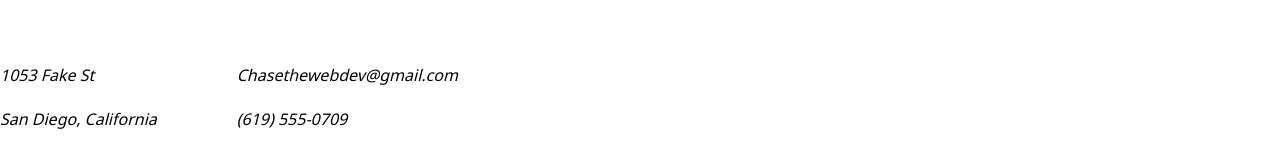
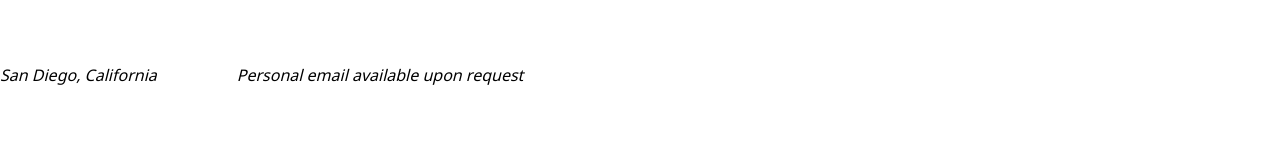
Before and after one commit to ChaseTheWebDev/react-portfolio, a React (Create React App) app: page /project/four in a window 1280 px wide. Shown: the part 1777-1944 px from the top of the page. Built offline with nearby package versions, Linux system fonts and the light colour scheme.

Commit message:
Removed personal information

```diff
--- a/src/components/Footer.js
+++ b/src/components/Footer.js
@@ -8,12 +8,10 @@ export default function Footer() {
                 <h3><Link to='/'>ChaseTheWebDev</Link></h3>
                 <div className='footer-address-container'>
                     <address>
-                        <p>1053 Fake St</p>
                         <p>San Diego, California</p>
                     </address>
                     <address>
-                        <p><a href='mailto:chasethewebdev@gmail.com'>Chasethewebdev@gmail.com</a></p>
-                        <p><a href='tel:6195550709'>(619) 555-0709</a></p>
+                        <p>Personal email available upon request</p>
                     </address>
                 </div>
 
--- a/src/views/ContactView.js
+++ b/src/views/ContactView.js
@@ -55,8 +55,9 @@ export default function ContactView() {
                         <hr />
                     </div>
                     <address>
-                        <p>1053 Fake St, San Diego, CA</p>
-                        <p>(619) 555-0709</p>
+                        <p>Chase Leoncini</p>
+                        <p>San Diego, CA</p>
+
                     </address>
                 </div>
                 <div className='contact-box-2'>
--- a/src/views/ResumeView.js
+++ b/src/views/ResumeView.js
@@ -29,8 +29,6 @@ export default function Resume() {
                 <section className="contact-info">
                     <h1 className='name'>CHASE LEONCINI</h1>
                     <p className='font-small contact-container'>
-                        <a href='mailto:chasethewebdev@gmail.com' className='email'>chasethewebdev@gmail.com</a> |
-                        <a href='tel:6195550709' className='colored tel'>619-555-0709</a> |
                         <span className='colored'>San Diego, CA</span>
                     </p>
                     <p className='font-small'>
```
